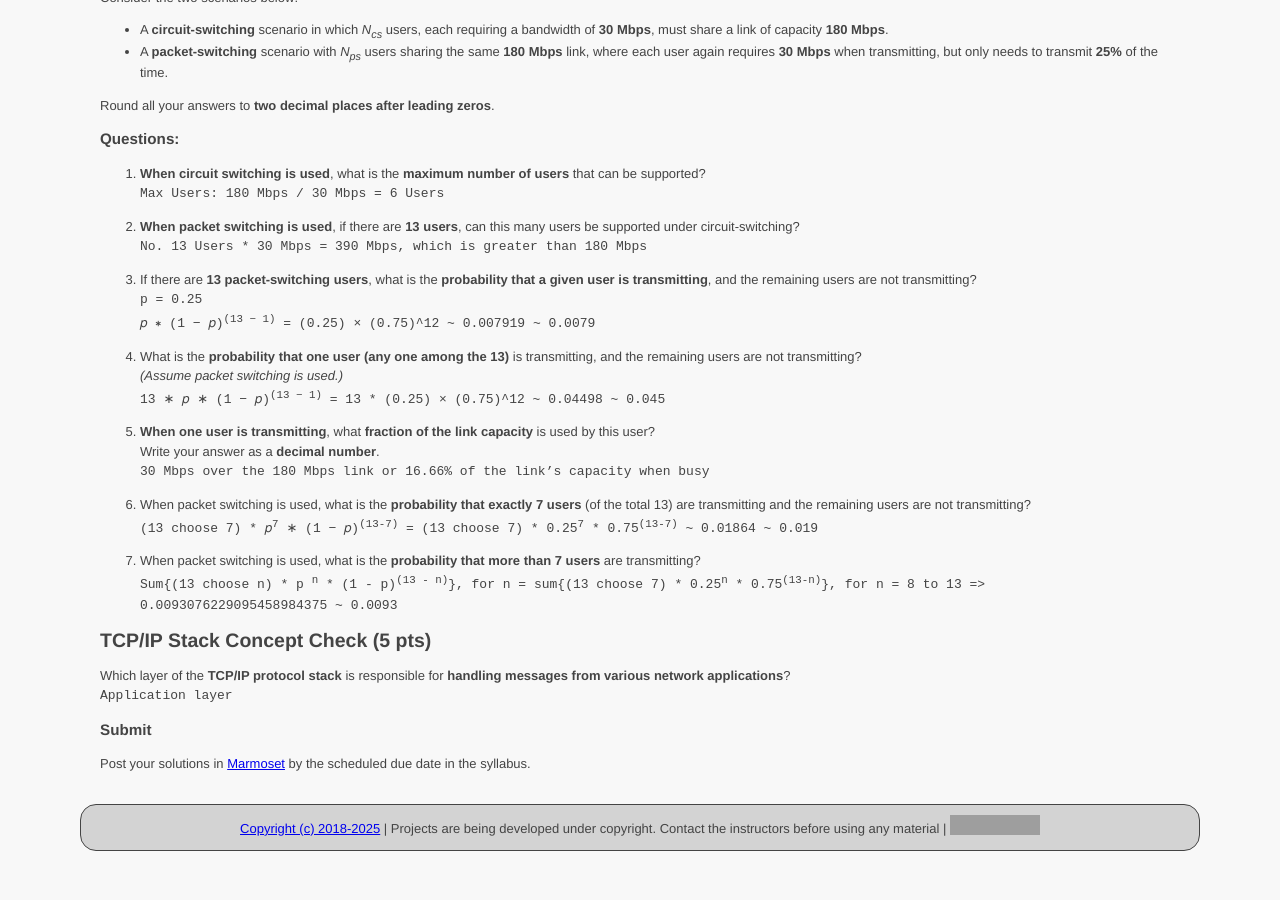
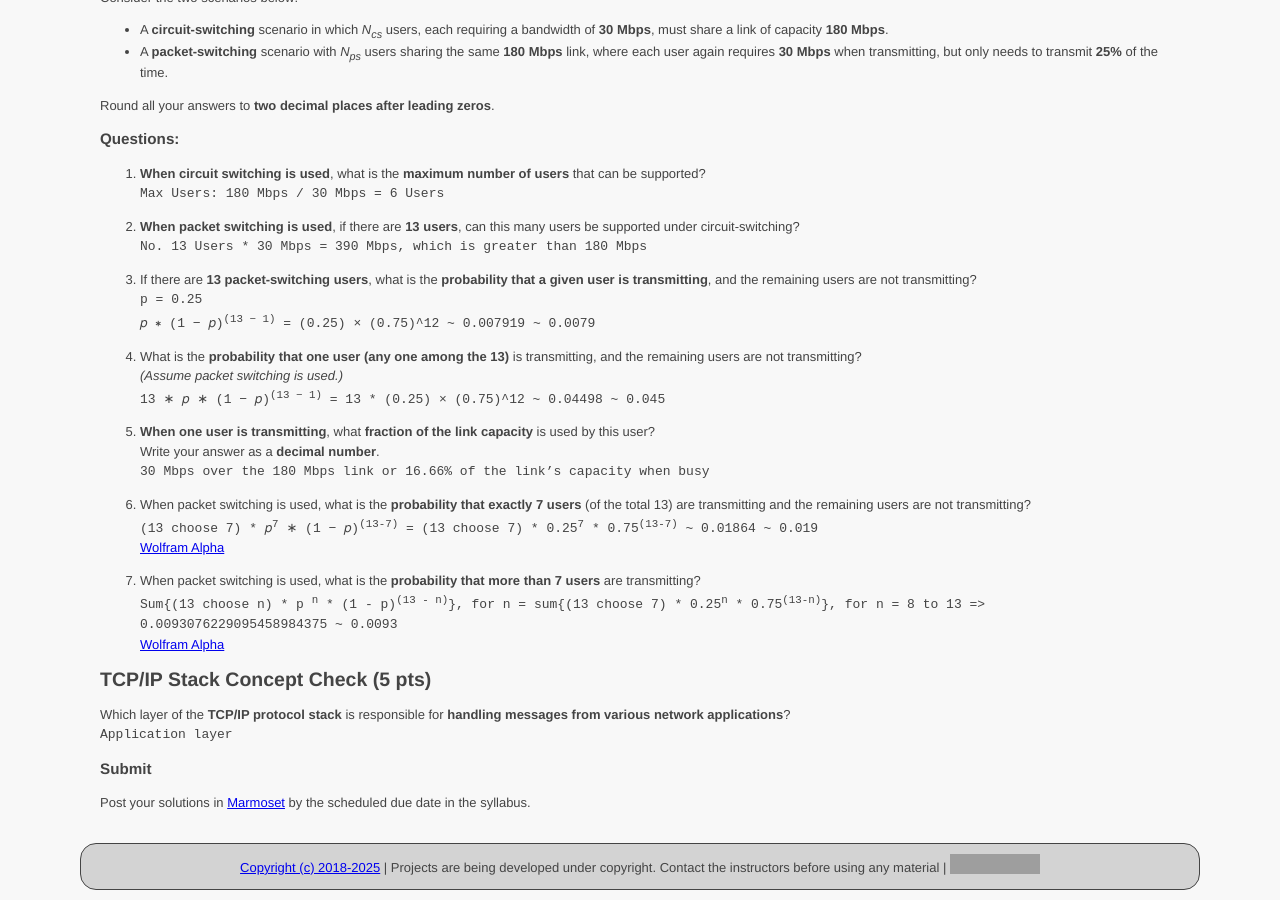
Before and after one commit to ycpcs/cs330-fall2025, a Jekyll site: the page built from assignments/chapter-1-review.md, in a window 1280 px wide and 900 px high, scrolled down 1070 px. Built offline with Jekyll 4.4.1, drawn with Linux system fonts in a browser that asks for light colours; before the commit the page ends 1931 px from its top, so only the background shows below that; grey boxes are pictures that could not be loaded.

Commit message:
add links

```diff
--- a/assignments/chapter-1-review.md
+++ b/assignments/chapter-1-review.md
@@ -120,12 +120,16 @@ Round all your answers to **two decimal places after leading zeros**.
   <code>
     (13 choose 7) * 𝑝<sup>7</sup> ∗ (1 − 𝑝)<sup>(13-7)</sup> = (13 choose 7) * 0.25<sup>7</sup> * 0.75<sup>(13-7)</sup> ~ 0.01864 ~ 0.019
   </code>
+  <br/>
+  <a href="https://www.wolframalpha.com/input?i=%2813+choose+7%29+*+0.25+%5E+7+*+0.75+%5E+%2813-7%29">Wolfram Alpha</a>
 
 7. When packet switching is used, what is the **probability that more than 7 users** are transmitting?
   <br/>
   <code>
     Sum{(13 choose n) * p <sup>n</sup> * (1 - p)<sup>(13 - n)</sup>}, for n = sum{(13 choose 7) * 0.25<sup>n</sup> * 0.75<sup>(13-n)</sup>}, for n = 8 to 13 => 0.0093076229095458984375 ~ 0.0093
   </code>
+  <br/>
+  <a href="https://www.wolframalpha.com/input?i=sum%7B%2813+choose+7%29+*+0.25+%5E+n+*+0.75+%5E+%2813-n%29%7D%2C+for+n+%3D+8+to+13">Wolfram Alpha</a>
 
 ## TCP/IP Stack Concept Check (5 pts)
 Which layer of the **TCP/IP protocol stack** is responsible for **handling messages from various network applications**?
```
